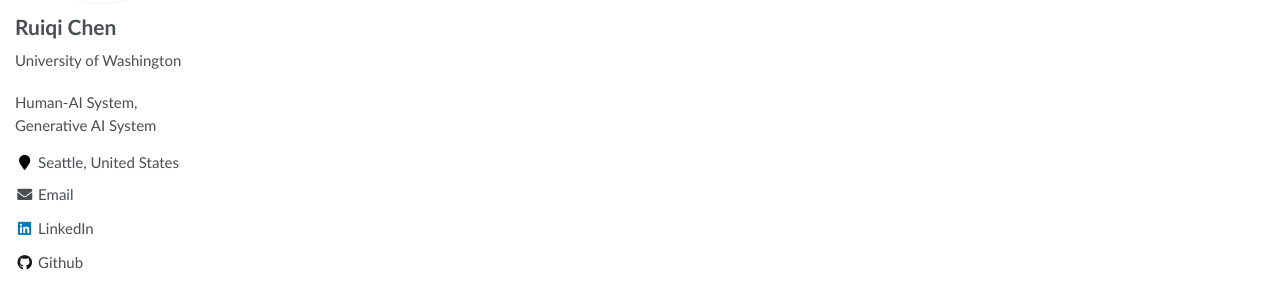
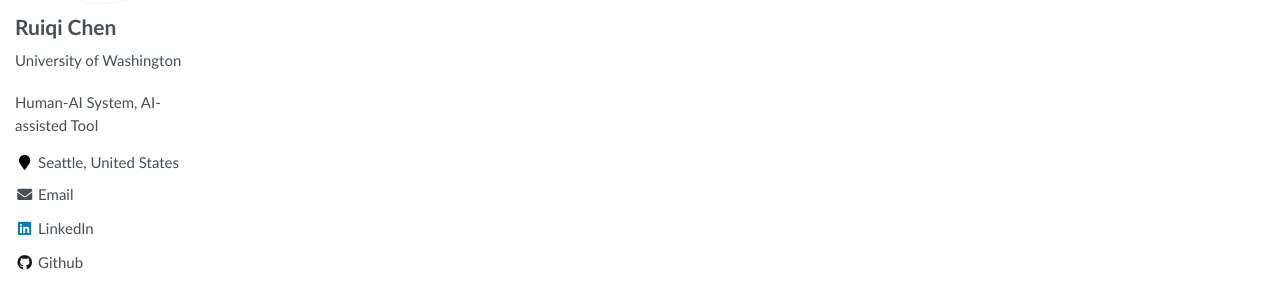
Before and after one commit to Ruiqi-Chen-0216/Ruiqi-Chen-0216.github.io, a Jekyll site: the page built from _pages/contact.md, in a window 1280 px wide. Shown: the part 240-527 px from the top of the page. Built offline with Jekyll 4.4.1, drawn with Linux system fonts in a browser that asks for light colours; some web fonts are replaced.

Commit message:
Update _config.yml

```diff
--- a/_config.yml
+++ b/_config.yml
@@ -7,7 +7,7 @@
 
 # Site Settings
 title                    : "RUIQI CHEN"
-description              : "Human-AI System, Generative AI System"
+description              : "Human-AI System, AI-assisted Tool"
 repository               : "Ruiqi-Chen-0216/Ruiqi-Chen-0216.github.io"
 google_scholar_stats_use_cdn : true
 
```
